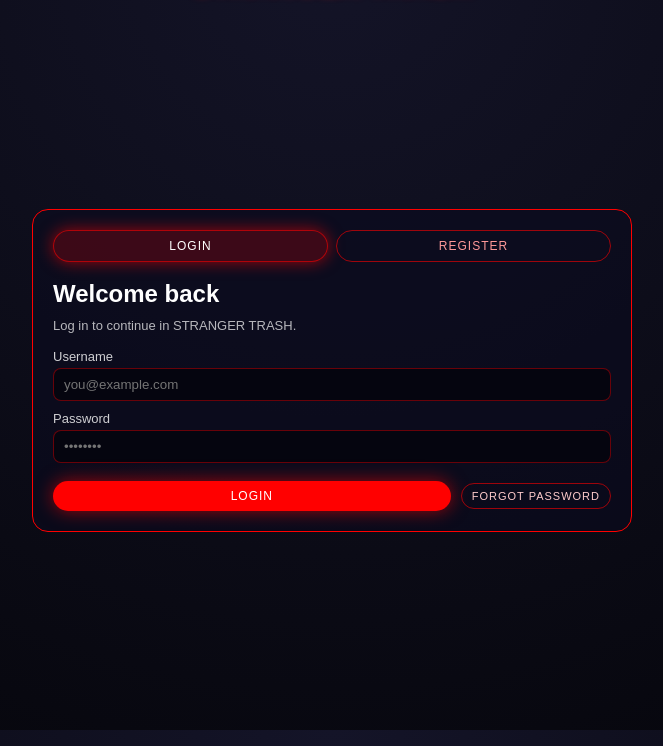
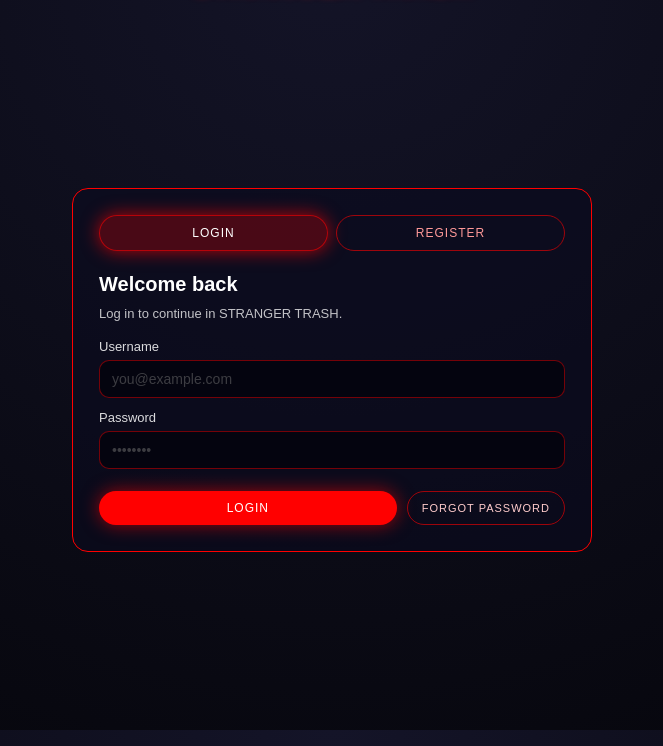
Before and after one commit to AbyJms/FourLoop, a Flask app: page / in a window 1280 px wide. Shown: the part 54-800 px from the top of the page, without its empty margins (308-971 px from the left). Run offline with Flask 3, Linux system fonts and the light colour scheme.

Commit message:
change_style.css

```diff
--- a/static/style.css
+++ b/static/style.css
@@ -713,6 +713,8 @@
 
 /* ---- Auth (Login / Register) ---- */
 
+/* ---- Auth (Login / Register) ---- */
+
 .auth-layout {
   display: flex;
   justify-content: center;
@@ -721,19 +723,20 @@
 }
 
 .auth-card {
-  max-width: 600px;
+  max-width: 520px;
   width: 100%;
+  padding: 26px;
 }
 
 .auth-tabs {
   display: flex;
   gap: 8px;
-  margin-bottom: 18px;
+  margin-bottom: 22px;
 }
 
 .auth-tab {
   flex: 1;
-  padding: 8px 0;
+  padding: 10px 0;
   border-radius: 999px;
   border: 1px solid rgba(255, 0, 0, 0.6);
   background: transparent;
@@ -742,12 +745,13 @@
   font-size: 12px;
   letter-spacing: 1px;
   cursor: pointer;
+  transition: all 0.2s ease;
 }
 
 .auth-tab.active {
-  background: rgba(255, 0, 0, 0.2);
+  background: rgba(255, 0, 0, 0.25);
   color: #fff;
-  box-shadow: 0 0 16px rgba(255, 0, 0, 0.6);
+  box-shadow: 0 0 18px rgba(255, 0, 0, 0.7);
 }
 
 .auth-panel {
@@ -759,69 +763,75 @@
 }
 
 .auth-title {
-  margin-bottom: 4px;
+  font-size: 20px;
+  margin-bottom: 6px;
 }
 
 .auth-subtitle {
   font-size: 13px;
-  opacity: 0.7;
-  margin-bottom: 16px;
+  opacity: 0.75;
+  margin-bottom: 18px;
 }
 
 .auth-form {
   display: flex;
   flex-direction: column;
-  gap: 10px;
+  gap: 12px;
 }
 
 .auth-field {
   display: flex;
   flex-direction: column;
-  gap: 4px;
+  gap: 6px;
   font-size: 13px;
 }
 
 .auth-field span {
-  opacity: 0.8;
+  opacity: 0.85;
 }
 
 .auth-field input {
-  background: rgba(5, 5, 15, 0.9);
-  border-radius: 8px;
-  border: 1px solid rgba(255, 0, 0, 0.4);
-  padding: 8px 10px;
+  background: rgba(5, 5, 15, 0.95);
+  border-radius: 10px;
+  border: 1px solid rgba(255, 0, 0, 0.45);
+  padding: 10px 12px;
   color: #fff;
   outline: none;
+  font-size: 14px;
+}
+
+.auth-field input::placeholder {
+  opacity: 0.5;
 }
 
 .auth-field input:focus {
   border-color: #ff0000;
-  box-shadow: 0 0 12px rgba(255, 0, 0, 0.6);
-}
-
-.auth-actions {
-  display: flex;
-  justify-content: space-between;
-  align-items: center;
-  gap: 10px;
-  margin-top: 8px;
-}
-
-.auth-primary-btn {
-  flex: 1;
-  justify-content: center;
-}
-
-.auth-secondary-btn {
-  font-size: 11px;
-  padding: 6px 10px;
+  box-shadow: 0 0 14px rgba(255, 0, 0, 0.7);
 }
 
 .auth-row {
   display: grid;
   grid-template-columns: 1fr 1fr;
+  gap: 12px;
+}
+
+.auth-actions {
+  display: flex;
   gap: 10px;
+  margin-top: 10px;
 }
+
+.auth-primary-btn {
+  flex: 1;
+  padding: 10px 0;
+  font-size: 12px;
+}
+
+.auth-secondary-btn {
+  padding: 8px 14px;
+  font-size: 11px;
+}
+
 
 /* ---- Responsive tweaks ---- */
 @media (max-width: 960px) {
```
